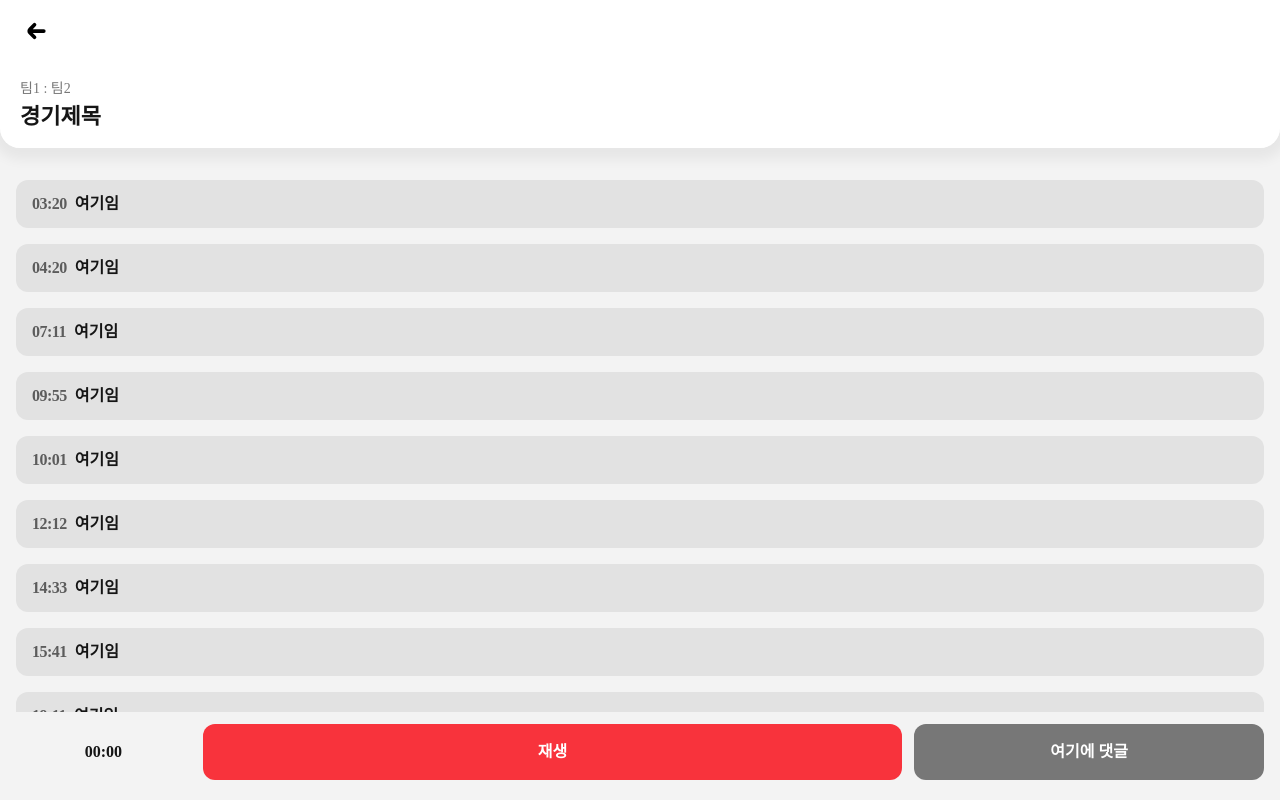
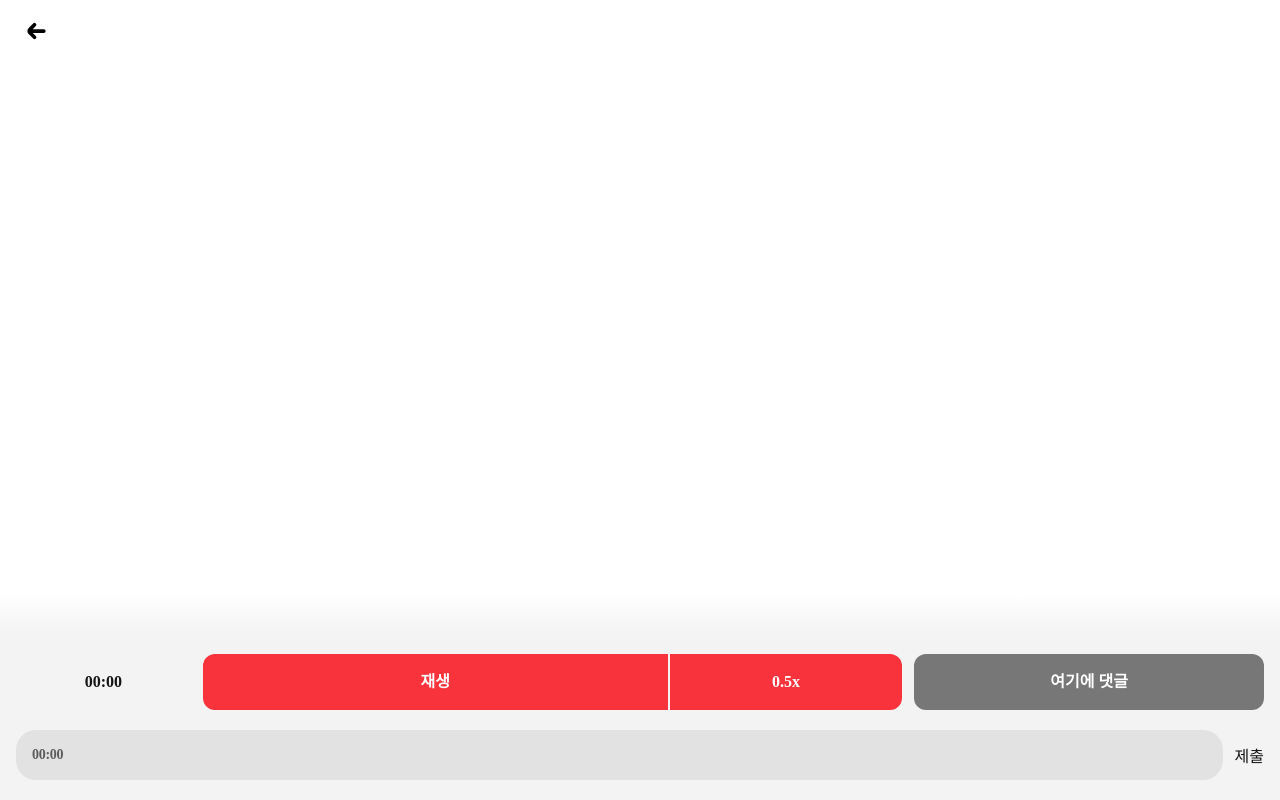
Before and after one commit to playmakersports/playmaker-fe, a Next.js app: page /team/1/video/1 in a window 1280 px wide. Both pictures are taken after a click on the button "여기에 댓글". Built offline with nearby package versions, Linux system fonts and the light colour scheme; a web font is replaced by a local one.

Commit message:
[Fix] 영상 페이지 고도화

```diff
--- a/src/pages/team/[teamId]/video/[matchId].tsx
+++ b/src/pages/team/[teamId]/video/[matchId].tsx
@@ -1,5 +1,5 @@
 "use client";
-import React, { useEffect, useId, useRef, useState } from "react";
+import React, { useCallback, useEffect, useId, useMemo, useRef, useState } from "react";
 import { useRouter } from "next/router";
 import styled from "@emotion/styled";
 import { FONTS } from "@/styles/fonts";
@@ -13,14 +13,21 @@ import dynamic from "next/dynamic";
 function VideoArticle() {
   useBackgroundGray();
   const router = useRouter();
-  const playerRef = useRef<any>();
-  const commentsRef = useRef<HTMLUListElement>(null);
+  const playerRef = useRef<YouTube>(null);
+  const commentRef = useRef<HTMLUListElement>(null);
   const playerDuration = playerRef.current?.internalPlayer.getDuration();
 
-  const { handlePlayer, currentTime, playerState, opts } = useYoutube({
-    width: window.innerWidth + 32 ?? 500,
-    height: (window.innerWidth + 32) * (9 / 16) ?? 280,
-  });
+  const [currentActiveComment, setCurrentActiveComment] = useState("");
+  const [targetVideoTime, setTargetVideoTime] = useState("");
+  const [showCommentInput, setShowCommentInput] = useState(false);
+  const [playbackRate, setPlaybackRate] = useState(1);
+  const [isScrollBottom, setIsScrollBottom] = useState(false);
+
+  const VIDEO_SIZE = {
+    width: window.innerWidth,
+    height: window.innerWidth * (9 / 16),
+  };
+  const { handlePlayer, currentTime, playerState, opts } = useYoutube(VIDEO_SIZE);
 
   const matchId = router.query.matchId;
 
@@ -31,25 +38,27 @@ function VideoArticle() {
   };
   const playerPausePlay = () => {
     if (playerState === 1) {
-      playerRef.current.internalPlayer.pauseVideo();
+      playerRef.current?.internalPlayer.pauseVideo();
     } else {
-      playerRef.current.internalPlayer.playVideo();
+      playerRef.current?.internalPlayer.playVideo();
     }
   };
 
-  const activeTarget = commentsRef.current?.querySelector("li[data-active='true']");
-  useEffect(() => {
-    if (activeTarget) {
-      activeTarget.scrollIntoView({ behavior: "smooth" });
+  const onCommentScroll = useCallback(() => {
+    if (
+      commentRef &&
+      commentRef.current!.scrollHeight - commentRef.current!.scrollTop === commentRef.current!.clientHeight
+    ) {
+      setIsScrollBottom(true);
     } else {
-      commentsRef.current?.scrollTo({ top: 0, behavior: "smooth" });
+      setIsScrollBottom(false);
     }
-  }, [activeTarget]);
+  }, []);
 
   return (
     <Container>
-      <PlayerTop>
-        <Wrapper>
+      <PlayerTop showCommentInput={showCommentInput} height={VIDEO_SIZE.height}>
+        <Wrapper className="video-wrapper" width={VIDEO_SIZE.width} height={VIDEO_SIZE.height}>
           <YouTube
             ref={playerRef}
             id="player_YouTube"
@@ -58,14 +67,17 @@ function VideoArticle() {
             onReady={handlePlayer}
             onPlay={handlePlayer}
             onStateChange={handlePlayer}
+            onPlaybackRateChange={(event) => setPlaybackRate(event.target.getPlaybackRate())}
           />
         </Wrapper>
+        {!showCommentInput && (
           <VideoInfo>
             <h3 className="video-match">팀1 : 팀2</h3>
             <h3 className="video-title">경기제목</h3>
           </VideoInfo>
+        )}
       </PlayerTop>
-      <Comments ref={commentsRef}>
+      <Comments ref={commentRef} showCommentInput={showCommentInput} onScroll={onCommentScroll}>
         {COMMENTS.map((value, index) => {
           const thisTime = minSecToSecond(value.time);
           const nextTime = COMMENTS[index + 1] ? minSecToSecond(COMMENTS[index + 1].time) : playerDuration;
@@ -73,22 +85,69 @@ function VideoArticle() {
             <li
               key={value.time}
               onClick={() => playerSeekTo(value.time)}
-              data-active={thisTime <= currentTime && nextTime > currentTime ? "true" : ""}
+              ref={(ref) => {
+                if (!ref) return;
+                if (thisTime <= currentTime && nextTime > currentTime && currentActiveComment !== value.time) {
+                  ref.scrollIntoView({ block: "center", behavior: "smooth" });
+                  setCurrentActiveComment(value.time);
+                }
+              }}
+              className={thisTime <= currentTime && nextTime > currentTime ? "now-active" : ""}
+              data-info={`${value.author} • ${value.writtenAt}`}
             >
               <span className="timeline">{value.time}</span> <span className="contents">{value.contents}</span>
             </li>
           );
         })}
       </Comments>
+      <Bottom isScrollBottom={isScrollBottom} showCommentInput={showCommentInput}>
         <PlayerHandler>
           <p className="yt-player-time">{secondToMinSec(currentTime)}</p>
-        <Button type="button" mode="SUB1" onClick={playerPausePlay} flex={2} disabled={playerState === 3}>
+          <Button
+            type="button"
+            mode="SUB1"
+            onClick={playerPausePlay}
+            flex={2}
+            disabled={playerState === 3}
+            split={{
+              text: `${playbackRate === 1 ? 0.5 : 1}x`,
+              onClick: () => {
+                if (playbackRate === 1) {
+                  playerRef.current?.internalPlayer.setPlaybackRate(0.5).then(() => {
+                    setPlaybackRate(0.5);
+                  });
+                } else {
+                  playerRef.current?.internalPlayer.setPlaybackRate(1).then(() => {
+                    setPlaybackRate(1);
+                  });
+                }
+              },
+            }}
+          >
             {playerState === 1 ? "일시정지" : playerState === 3 ? "버퍼링" : "재생"}
           </Button>
-        <Button type="button" mode="OPTION1" flex={1}>
+          <Button
+            type="button"
+            mode="OPTION1"
+            flex={1}
+            onClick={() => {
+              setTargetVideoTime(secondToMinSec(currentTime));
+              setShowCommentInput(true);
+            }}
+          >
             여기에 댓글
           </Button>
         </PlayerHandler>
+        {showCommentInput && (
+          <CommentBox>
+            <div className="comment-area">
+              <input type="text" className="target-time" readOnly value={targetVideoTime} />
+              <input type="text" className="target-comment" />
+            </div>
+            <button type="button">제출</button>
+          </CommentBox>
+        )}
+      </Bottom>
     </Container>
   );
 }
@@ -99,19 +158,31 @@ const Container = styled.section`
   flex-direction: column;
   height: calc(100dvh - 64px);
 `;
-const PlayerTop = styled.div`
+const PlayerTop = styled.div<{ showCommentInput: boolean; height: number }>`
   position: sticky;
-  top: -64px;
-  padding-top: 64px;
+  display: flex;
+  flex-direction: column;
+  gap: 16px;
+  ${({ showCommentInput, height }) => (showCommentInput ? ` height: ${height + 60}px` : "")};
+  padding: 64px 0 0;
   margin: -64px -16px 0;
   background: linear-gradient(${({ theme }) => theme.baseBackground} 1%, ${({ theme }) => theme.card} 6%);
   border-bottom-left-radius: 20px;
   border-bottom-right-radius: 20px;
   box-shadow: 0 4px 12px 8px rgba(0, 0, 0, 0.05);
+
+  ${({ showCommentInput }) =>
+    showCommentInput &&
+    `
+    .video-wrapper {
+      overflow: hidden;
+      border-bottom-left-radius: 20px;
+      border-bottom-right-radius: 20px;
+    }
+  `}
 `;
 const VideoInfo = styled.div`
-  margin: 16px 0;
-  padding: 0 20px 4px;
+  padding: 0 20px 16px;
   .video-match {
     margin-bottom: 8px;
     ${FONTS.MD2};
@@ -123,16 +194,19 @@ const VideoInfo = styled.div`
   }
 `;
 
-const Wrapper = styled.div`
+const Wrapper = styled.div<{ width: number; height: number }>`
   display: flex;
   justify-content: center;
   align-items: center;
   overflow: hidden;
+  width: ${({ width }) => width}px;
+  min-height: ${({ height }) => height}px;
 `;
-const Comments = styled.ul`
+const Comments = styled.ul<{ showCommentInput: boolean }>`
   display: flex;
-  padding-top: 16px;
-  padding-bottom: 20px;
+  gap: 16px;
+  padding-top: 24px;
+  padding-bottom: ${({ showCommentInput }) => (showCommentInput ? "92px" : "28px")};
   margin-bottom: 88px;
   flex-direction: column;
   overflow-y: auto;
@@ -143,17 +217,23 @@ const Comments = styled.ul`
   }
   li {
     gap: 8px;
-    margin-top: 16px;
     padding: 12px 16px;
     background-color: ${({ theme }) => theme.gray4};
     border-radius: 12px;
-    ${FONTS.MD1};
+    ${FONTS.MD1W500};
     line-height: 2.4rem;
     transition: all 0.2s;
 
-    &[data-active="true"] {
+    &.now-active {
       background-color: ${({ theme }) => theme.main};
       color: #fff;
+    }
+    &::after {
+      content: attr(data-info);
+      display: block;
+      opacity: 0.6;
+      margin-top: 6px;
+      ${FONTS.MD3}
     }
   }
   .timeline {
@@ -167,38 +247,90 @@ const Comments = styled.ul`
   }
 `;
 
-const PlayerHandler = styled.div`
+const Bottom = styled.div<{ isScrollBottom: boolean; showCommentInput: boolean }>`
   position: fixed;
   bottom: 0;
+  height: ${({ showCommentInput }) => (showCommentInput ? "auto" : "88px")};
   margin: 0 -16px;
   padding: 12px 16px 20px;
   width: 100%;
-  height: 88px;
+  background-color: ${({ theme }) => theme.background};
+
+  &::before {
+    content: "";
+    position: absolute;
+    display: ${({ isScrollBottom }) => (isScrollBottom ? "none" : "block")};
+    width: 100%;
+    height: 48px;
+    top: -48px;
+    left: 0;
+    background: linear-gradient(
+      0deg,
+      ${({ theme }) => theme.background} 15%,
+      rgba(${({ theme }) => theme.baseBackgroundRgb}, 0) 100%
+    );
+  }
+`;
+
+const PlayerHandler = styled.div`
   display: flex;
   align-items: center;
   gap: 12px;
-  background-color: ${({ theme }) => theme.background};
-
   .yt-player-time {
     flex: 0.5;
     text-align: center;
     ${FONTS.MD1}
   }
 `;
+const CommentBox = styled.div`
+  display: flex;
+  gap: 12px;
+  margin-top: 20px;
+  ${FONTS.MD1};
+
+  .comment-area {
+    flex: 1;
+    padding: 16px;
+    display: flex;
+    align-items: center;
+    gap: 8px;
+    border-radius: 20px;
+    background-color: ${({ theme }) => theme.gray4};
+    .target-time {
+      width: 42px;
+      font-size: 1.4rem;
+      font-weight: 800;
+      font-variant-numeric: tabular-nums;
+      letter-spacing: -0.03rem;
+      opacity: 0.65;
+      color: ${({ theme }) => theme.text};
+    }
+    .target-comment {
+      flex: 1;
+      font-size: 1.6rem;
+      color: ${({ theme }) => theme.text};
+    }
+  }
+`;
 
 const COMMENTS = [
-  { author: "홍길동", time: "03:20", contents: "여기임" },
-  { author: "홍길동", time: "04:20", contents: "여기임" },
-  { author: "홍길동", time: "07:11", contents: "여기임" },
-  { author: "홍길동", time: "09:55", contents: "여기임" },
-  { author: "홍길동", time: "10:01", contents: "여기임" },
-  { author: "홍길동", time: "12:12", contents: "여기임" },
-  { author: "홍길동", time: "14:33", contents: "여기임" },
-  { author: "홍길동", time: "15:41", contents: "여기임" },
-  { author: "홍길동", time: "19:11", contents: "여기임" },
-  { author: "홍길동", time: "20:08", contents: "내용입니다. 오른쪽에서 왼쪽으로 이동. 실수를 줄여야 합니다." },
-  { author: "홍길동", time: "21:48", contents: "여기임" },
-  { author: "홍길동", time: "24:34", contents: "여기임" },
+  { author: "홍길동", writtenAt: "2024-04-24T06:40", time: "03:20", contents: "여기임" },
+  { author: "홍길동", writtenAt: "2024-04-24T06:42", time: "04:20", contents: "여기임" },
+  { author: "홍길동", writtenAt: "2024-04-24T06:43", time: "07:11", contents: "여기임" },
+  { author: "홍길동", writtenAt: "2024-04-24T06:06", time: "09:55", contents: "여기임" },
+  { author: "홍길동", writtenAt: "2024-04-24T21:34", time: "10:01", contents: "여기임" },
+  { author: "홍길동", writtenAt: "2024-04-24T20:30", time: "12:12", contents: "여기임" },
+  { author: "홍길동", writtenAt: "2024-04-25T12:27", time: "14:33", contents: "여기임" },
+  { author: "홍길동", writtenAt: "2024-04-25T12:32", time: "15:41", contents: "여기임" },
+  { author: "홍길동", writtenAt: "2024-04-25T12:37", time: "19:11", contents: "여기임" },
+  {
+    author: "홍길동",
+    writtenAt: "2024-04-25T13:40",
+    time: "20:08",
+    contents: "내용입니다. 오른쪽에서 왼쪽으로 이동. 실수를 줄여야 합니다.",
+  },
+  { author: "홍길동", writtenAt: "2024-04-25T20:18", time: "21:48", contents: "여기임" },
+  { author: "홍길동", writtenAt: "2024-04-25T21:32", time: "24:34", contents: "여기임" },
 ];
 
 export default dynamic(() => Promise.resolve(VideoArticle), { ssr: false });
```
Lines whose indentation alone changed are shown as unchanged.
